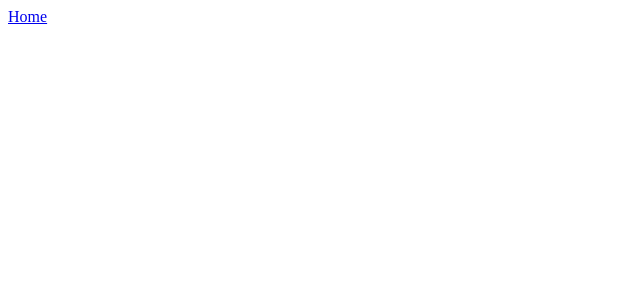
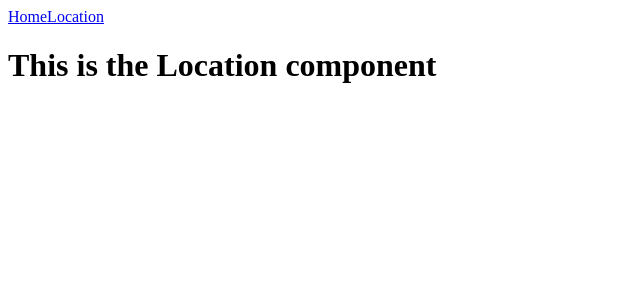
Before and after one commit to Brian4755/Jack-s-Barbershop, a React (Create React App) app: page /location in a window 1280 px wide. Before the commit this address had no page. Shown: the top 300 px of the page, without its empty margins (0-640 px from the left). Built offline with nearby package versions, Linux system fonts and the light colour scheme.

Commit message:
location component with routing

```diff
--- a/src/App.js
+++ b/src/App.js
@@ -2,6 +2,7 @@ import './App.css'
 import { Route, Routes } from 'react-router-dom';
 import Navbar from './Navbar'
 import Home from './Home';
+import Location from './Location';
 
 function App() {
   return (
@@ -9,8 +10,8 @@ function App() {
     <Navbar />
     <Routes>
       <Route path='/' element={<Home />}/>
+      <Route path='/location' element={<Location />}/>
       {/* <Route path='' element={}/>
-      <Route path='' element={}/>
       <Route path='' element={}/>
       <Route path='' element={}/> */}
     </Routes >
--- /dev/null
+++ b/src/Location.jsx
@@ -0,0 +1,9 @@
+const Location = () => {
+  return (
+    <>
+    <h1>This is the Location component</h1>
+    </>
+   )
+}
+
+export default Location
--- a/src/Navbar.jsx
+++ b/src/Navbar.jsx
@@ -4,6 +4,7 @@ const Navbar = () => {
   return (
     <>
       <Link to='/'>Home</Link>
+      <Link to='/location'>Location</Link>
     </>
    )
 }
```
